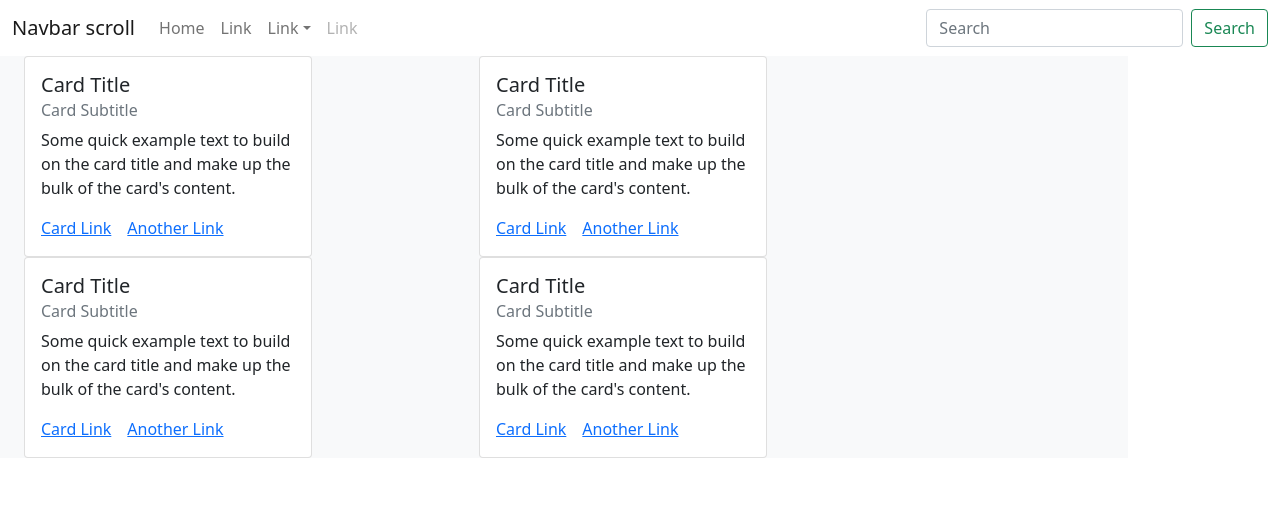
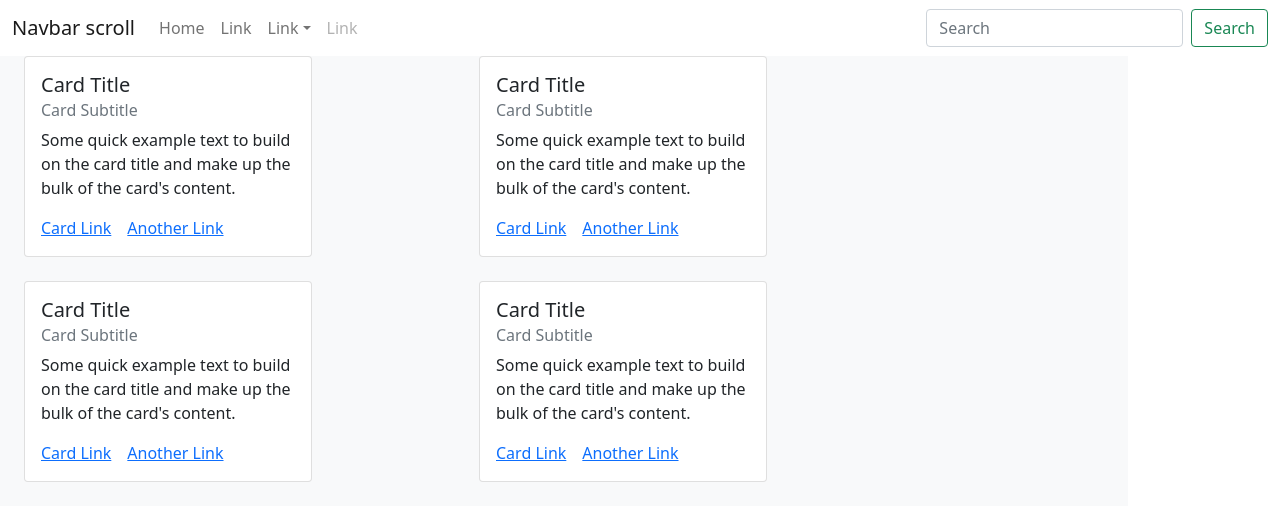
Before and after one commit to Be3tle/hobbycue, a React (Vite) app: page / in a window 1280 px wide. Shown: the top 520 px of the page. Built offline with nearby package versions, Linux system fonts and the light colour scheme.

Commit message:
added margin bottom to each cards

```diff
--- a/src/Pages/Home/Home.jsx
+++ b/src/Pages/Home/Home.jsx
@@ -4,7 +4,7 @@ const Home = () => {
   return (
     <div className="container row bg-light">
       {/* 1 */}
-      <div className="col-lg-5">
+      <div className="col-lg-5 mb-4">
         <Card style={{ width: '18rem' }}>
           <Card.Body>
             <Card.Title>Card Title</Card.Title>
@@ -22,7 +22,7 @@ const Home = () => {
       </div>
 
       {/* 2 */}
-      <div className="col-lg-5">
+      <div className="col-lg-5 mb-4">
         <Card style={{ width: '18rem' }}>
           <Card.Body>
             <Card.Title>Card Title</Card.Title>
@@ -40,7 +40,7 @@ const Home = () => {
       </div>
 
       {/* 3 */}
-      <div className="col-lg-5">
+      <div className="col-lg-5 mb-4">
         <Card style={{ width: '18rem' }}>
           <Card.Body>
             <Card.Title>Card Title</Card.Title>
@@ -58,7 +58,7 @@ const Home = () => {
       </div>
 
       {/* 4 */}
-      <div className="col-lg-5">
+      <div className="col-lg-5 mb-4">
         <Card style={{ width: '18rem' }}>
           <Card.Body>
             <Card.Title>Card Title</Card.Title>
```
